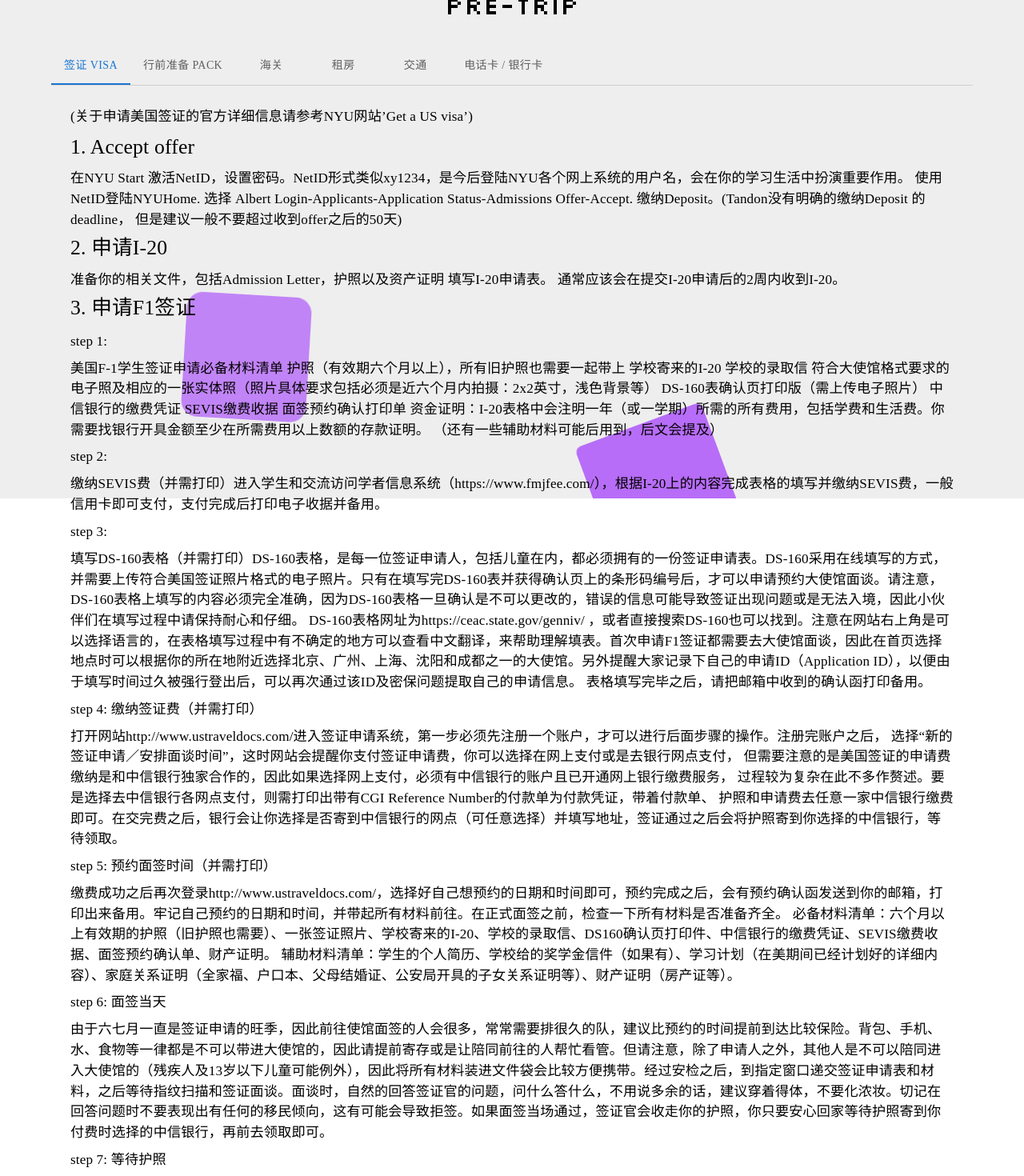
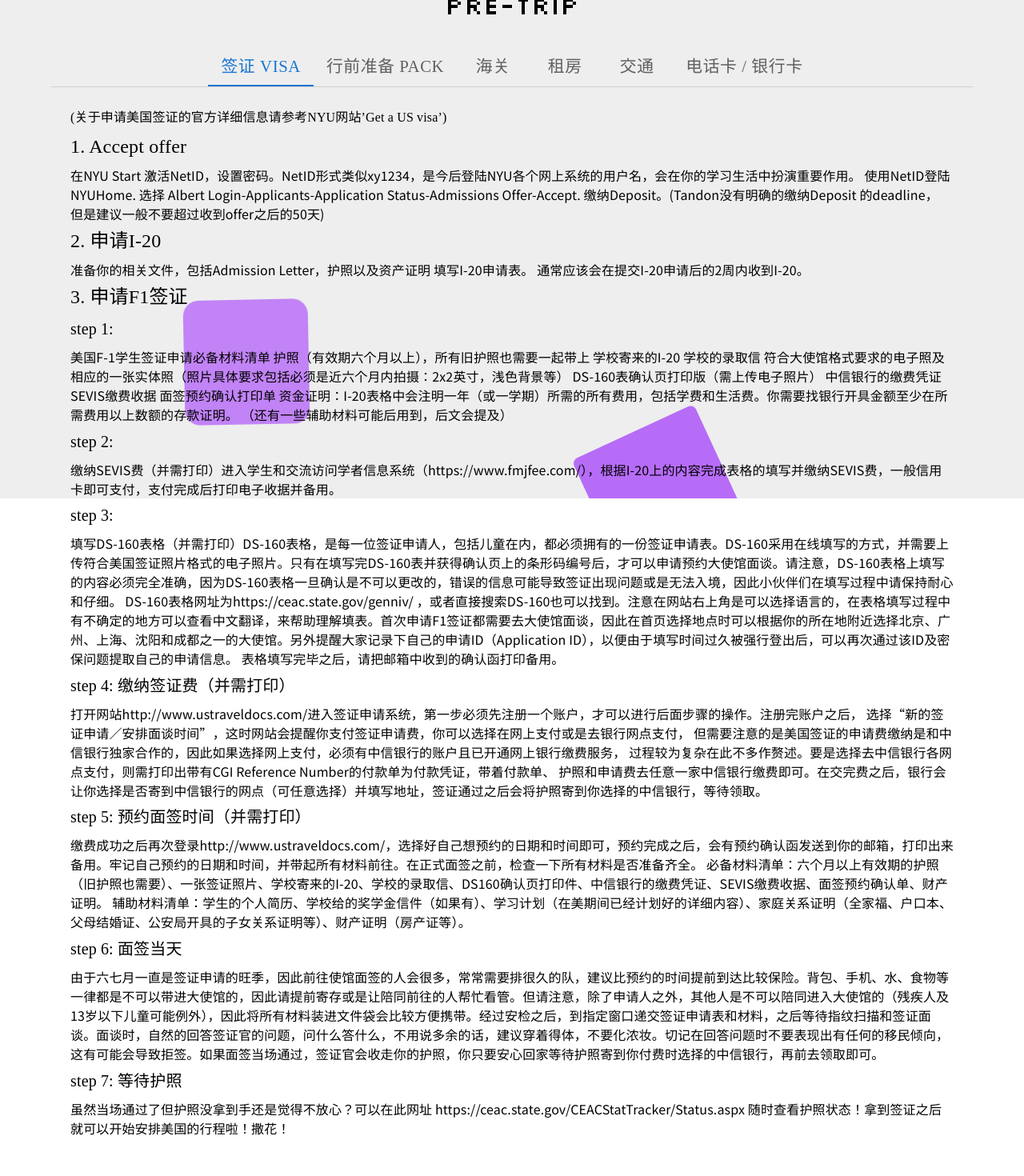
Before and after one commit to NYU-Tandon-CSSA/CSSA-web-new, a React (Create React App) app: page /freshmanHandbook in a window 1280 px wide. Shown: the part 177-1647 px from the top of the page at 80% size. Built offline with nearby package versions, Linux system fonts and the light colour scheme; a small style sheet from the web is missing; a web font is replaced by a local one.

Commit message:
created  rent.js

```diff
--- /dev/null
+++ b/src/components/fhComponents/rent.js
@@ -0,0 +1,142 @@
+import React from 'react';
+import { createTheme, ThemeProvider } from '@mui/material/styles';
+import { Grid, CardActionArea } from '@mui/material';
+import Box from '@mui/material/Box';
+import Typography from '@mui/material/Typography';
+import Card from '@mui/material/Card';
+import CardContent from '@mui/material/CardContent';
+import CardMedia from '@mui/material/CardMedia';
+import List from '@mui/material/List';
+import ListItemText from '@mui/material/ListItemText';
+
+// image
+import walkUP from '../../images/fhImage/Walkup_Building.jpg'
+import apartment from '../../images/fhImage/Apartment.jpg'
+
+const theme = createTheme({
+    typography: {
+        // fontFamily: "YouSheBiaoTiHei",
+        fontFamily: "Noto Sans SC",
+        // fontSize: 15,
+        fontWeight:"500",
+        h6:{
+            fontFamily: "YouSheBiaoTiHei",
+        },
+        h5:{
+            fontFamily: "YouSheBiaoTiHei",
+        },
+        h4:{
+            fontFamily: "YouSheBiaoTiHei",
+        },
+        subtitle1:{
+            fontFamily: "YouSheBiaoTiHei",
+        }
+    },
+  });
+
+export default function Rent() {
+    return (
+        <ThemeProvider theme={theme}>
+            <Box
+                sx={{
+                mb: 2,
+                display: "flex",
+                flexDirection: "column",
+                overflow: "hidden",
+                overflowY: "scroll"
+            }}>
+                <Typography variant="h6" gutterBottom>
+                租房是留学生来到美国面临的一个大问题。纽约房源众多，如何选到最满意的那一个？Tandon CSSA选择租房篇为新生手册的第三篇，为大家带来最全面、最专业并且最适合Tandon学生的房源分析。
+                </Typography>
+                <Typography variant="h4" gutterBottom>
+                    纽约 Rental Building 类型
+                </Typography>
+                <Grid container spacing={2}>
+                    <Grid item xs={12} md={4}>
+                        <Card sx={{ maxWidth: 345 }}>
+                            <CardActionArea>
+                                <CardMedia
+                                component="img"
+                                height="140"
+                                image= {walkUP}
+                                alt="green iguana"
+                                />
+                                <CardContent>
+                                <Typography gutterBottom variant="h5" component="div">
+                                    Walk-up Building
+                                </Typography>
+                                <Typography variant="body2" color="text.secondary">
+                                    <List>
+                                        <Typography>- 没有电梯，6层左右纽约特色小楼，窗外有防火救生梯</Typography>
+                                        <Typography>- 没有门卫，一般会有电子监控，快递一般放在mail box附近，租户回家自取</Typography>
+                                        <Typography>- 房子外观老旧，内部多重新升级装修过房间小，非常挑房型</Typography>
+                                        <Typography>- 一般作为rental building出租的walk-up building位置都还不错，所以价格并不一定比luxury building便宜多少</Typography>
+                                    </List>
+                                </Typography>
+                                </CardContent>
+                            </CardActionArea>
+                        </Card>
+                    </Grid>
+                    <Grid item xs={12} md={4}>
+                        <Card sx={{ maxWidth: 345 }}>
+                            <CardActionArea>
+                                <CardMedia
+                                component="img"
+                                height="140"
+                                image={apartment}
+                                alt="green iguana"
+                                />
+                                <CardContent>
+                                <Typography gutterBottom variant="h5" component="div">
+                                    普通电梯楼
+                                </Typography>
+                                <Typography variant="body2" color="text.secondary">
+                                    <ul>
+                                        <li>
+                                            <Typography>有电梯，有laundry room</Typography>
+                                        </li>
+                                        <li>
+                                            <Typography>部分楼有门卫，可代收包裹；无门卫的楼都有电子监控，快递会被放在一楼lobby</Typography>
+                                        </li>
+                                        <li>
+                                            <Typography>有live in super，任何时候需要维修或者有问题都可以联系他们</Typography>
+                                        </li>
+                                        <li>
+                                            <Typography>大楼比较旧，但是屋内大部分都是全新装修过, 房间比较大，厨房小. 交通位置较好</Typography>
+                                        </li>
+                                        <li>
+                                            <Typography>部分楼曾有过老鼠蟑螂虫蚁等问题</Typography>
+                                        </li>
+                                    </ul>
+                                </Typography>
+                                </CardContent>
+                            </CardActionArea>
+                        </Card>
+                    </Grid>
+                    <Grid item xs={12} md={4}>
+                        <Card sx={{ maxWidth: 345 }}>
+                            <CardActionArea>
+                                <CardMedia
+                                component="img"
+                                height="140"
+                                image="/static/images/cards/contemplative-reptile.jpg"
+                                alt="green iguana"
+                                />
+                                <CardContent>
+                                <Typography gutterBottom variant="h5" component="div">
+                                    豪华公寓楼
+                                </Typography>
+                                <Typography variant="body2" color="text.secondary">
+                                    Lizards are a widespread group of squamate reptiles, with over 6,000
+                                    species, ranging across all continents except Antarctica
+                                </Typography>
+                                </CardContent>
+                            </CardActionArea>
+                        </Card>
+                    </Grid>
+                </Grid>
+
+            </Box>
+        </ThemeProvider>
+    )
+}
--- a/src/components/fhComponents/visa.js
+++ b/src/components/fhComponents/visa.js
@@ -5,8 +5,19 @@
 
 const theme = createTheme({
     typography: {
-        fontFamily: "YouSheBiaoTiHei",
-        fontSize: 15
+        // fontFamily: "YouSheBiaoTiHei",
+        fontFamily: "Noto Sans SC",
+        // fontSize: 15,
+        fontWeight:"500",
+        h5:{
+            fontFamily: "YouSheBiaoTiHei",
+        },
+        h6:{
+            fontFamily: "YouSheBiaoTiHei",
+        },
+        subtitle1:{
+            fontFamily: "YouSheBiaoTiHei",
+        }
     },
   });
 
@@ -48,7 +59,7 @@
                     3. 申请F1签证
                 </Typography>
 
-                <Typography variant="subtitle1" gutterBottom>
+                <Typography variant="h6" gutterBottom>
                     step 1:
                 </Typography>
 
@@ -66,14 +77,14 @@
                     （还有一些辅助材料可能后用到，后文会提及）
                 </Typography>
 
-                <Typography variant="subtitle1" gutterBottom>
+                <Typography variant="h6" gutterBottom>
                     step 2:
                 </Typography>
                 <Typography gutterBottom>
                     缴纳SEVIS费（并需打印）进入学生和交流访问学者信息系统（https://www.fmjfee.com/），根据I-20上的内容完成表格的填写并缴纳SEVIS费，一般信用卡即可支付，支付完成后打印电子收据并备用。
                 </Typography>
 
-                <Typography variant="subtitle1" gutterBottom>
+                <Typography variant="h6" gutterBottom>
                     step 3:
                 </Typography>
                 <Typography gutterBottom>
@@ -82,7 +93,7 @@
                     表格填写完毕之后，请把邮箱中收到的确认函打印备用。
                 </Typography>
 
-                <Typography variant="subtitle1" gutterBottom>
+                <Typography variant="h6" gutterBottom>
                     step 4: 缴纳签证费（并需打印）
                 </Typography>
                 <Typography gutterBottom>
@@ -93,7 +104,7 @@
                     护照和申请费去任意一家中信银行缴费即可。在交完费之后，银行会让你选择是否寄到中信银行的网点（可任意选择）并填写地址，签证通过之后会将护照寄到你选择的中信银行，等待领取。
                 </Typography>
 
-                <Typography variant="subtitle1" gutterBottom>
+                <Typography variant="h6" gutterBottom>
                     step 5: 预约面签时间（并需打印）
                 </Typography>
                 <Typography gutterBottom>
@@ -102,18 +113,18 @@
                     辅助材料清单：学生的个人简历、学校给的奖学金信件（如果有）、学习计划（在美期间已经计划好的详细内容）、家庭关系证明（全家福、户口本、父母结婚证、公安局开具的子女关系证明等）、财产证明（房产证等）。
                 </Typography>
 
-                <Typography variant="subtitle1" gutterBottom>
+                <Typography variant="h6" gutterBottom>
                     step 6: 面签当天
                 </Typography>
                 <Typography gutterBottom>
                     由于六七月一直是签证申请的旺季，因此前往使馆面签的人会很多，常常需要排很久的队，建议比预约的时间提前到达比较保险。背包、手机、水、食物等一律都是不可以带进大使馆的，因此请提前寄存或是让陪同前往的人帮忙看管。但请注意，除了申请人之外，其他人是不可以陪同进入大使馆的（残疾人及13岁以下儿童可能例外），因此将所有材料装进文件袋会比较方便携带。经过安检之后，到指定窗口递交签证申请表和材料，之后等待指纹扫描和签证面谈。面谈时，自然的回答签证官的问题，问什么答什么，不用说多余的话，建议穿着得体，不要化浓妆。切记在回答问题时不要表现出有任何的移民倾向，这有可能会导致拒签。如果面签当场通过，签证官会收走你的护照，你只要安心回家等待护照寄到你付费时选择的中信银行，再前去领取即可。
                 </Typography>
 
-                <Typography variant="subtitle1" gutterBottom>
+                <Typography variant="h6" gutterBottom>
                     step 7: 等待护照
                 </Typography>
                 <Typography gutterBottom>
-                    虽然当场通过了但护照没拿到手还是觉得不放心？可以在此网址https://ceac.state.gov/CEACStatTracker/Status.aspx 随时查看护照状态！拿到签证之后就可以开始安排美国的行程啦！撒花！
+                    虽然当场通过了但护照没拿到手还是觉得不放心？可以在此网址 https://ceac.state.gov/CEACStatTracker/Status.aspx 随时查看护照状态！拿到签证之后就可以开始安排美国的行程啦！撒花！
                 </Typography>
 
             </Box>
--- a/src/index.css
+++ b/src/index.css
@@ -1,5 +1,6 @@
 @import url('https://fonts.googleapis.com/css2?family=Silkscreen&display=swap');
 @import url("https://192960944.r.cdn36.com/chinesefonts2/packages/ysbth/dist/优设标题黑/result.css");
+@import url('https://fonts.googleapis.com/css2?family=Noto+Sans+SC:wght@100..900&display=swap');
 
 body {
   margin: 0;
--- a/src/routes/FreshmanHandbook.js
+++ b/src/routes/FreshmanHandbook.js
@@ -11,6 +11,7 @@
 import '../css/about.css'
 
 import Visa from '../components/fhComponents/visa'
+import Rent from '../components/fhComponents/rent'
 
 function CustomTabPanel(props) {
   const { children, value, index, ...other } = props;
@@ -73,13 +74,15 @@
           <Typography class = 'Silkscreen' style={{textAlign:"center", fontSize:"200%"}}>Pre-Trip</Typography>
           <Box sx={{ width: '100%'}}>
             <Box sx={{ borderBottom: 1, borderColor: 'divider' }}>
-              <Tabs value={value} onChange={handleChange} aria-label="basic tabs example">
-                <Tab style={{fontFamily: 'YouSheBiaoTiHei'}} label="签证 Visa" {...a11yProps(0)} />
-                <Tab style={{fontFamily: 'YouSheBiaoTiHei'}} label="行前准备 Pack" {...a11yProps(1)} />
-                <Tab style={{fontFamily: 'YouSheBiaoTiHei'}} label="海关" {...a11yProps(2)} />
-                <Tab style={{fontFamily: 'YouSheBiaoTiHei'}} label="租房" {...a11yProps(3)} />
-                <Tab style={{fontFamily: 'YouSheBiaoTiHei'}} label="交通" {...a11yProps(4)} />
-                <Tab style={{fontFamily: 'YouSheBiaoTiHei'}} label="电话卡 / 银行卡" {...a11yProps(5)} />
+              <Tabs value={value} onChange={handleChange} aria-label="basic tabs example"
+                    sx={{ '.MuiTabs-flexContainer': {justifyContent: 'center',}}
+                    }>
+                <Tab style={{fontFamily: 'YouSheBiaoTiHei', fontSize: '1.3rem'}} label="签证 Visa" {...a11yProps(0)} />
+                <Tab style={{fontFamily: 'YouSheBiaoTiHei', fontSize: '1.3rem'}} label="行前准备 Pack" {...a11yProps(1)} />
+                <Tab style={{fontFamily: 'YouSheBiaoTiHei', fontSize: '1.3rem'}} label="海关" {...a11yProps(2)} />
+                <Tab style={{fontFamily: 'YouSheBiaoTiHei', fontSize: '1.3rem'}} label="租房" {...a11yProps(3)} />
+                <Tab style={{fontFamily: 'YouSheBiaoTiHei', fontSize: '1.3rem'}} label="交通" {...a11yProps(4)} />
+                <Tab style={{fontFamily: 'YouSheBiaoTiHei', fontSize: '1.3rem'}} label="电话卡 / 银行卡" {...a11yProps(5)} />
               </Tabs>
             </Box>
             <CustomTabPanel value={value} index={0}>
@@ -92,7 +95,7 @@
               海关
             </CustomTabPanel>
             <CustomTabPanel value={value} index={3}>
-              租房
+              <Rent/>
             </CustomTabPanel>
             <CustomTabPanel value={value} index={4}>
               交通
```
Also changed, not shown: src/images/fhImage/Apartment.jpg (added), src/images/fhImage/Walkup_Building.jpg (added).
